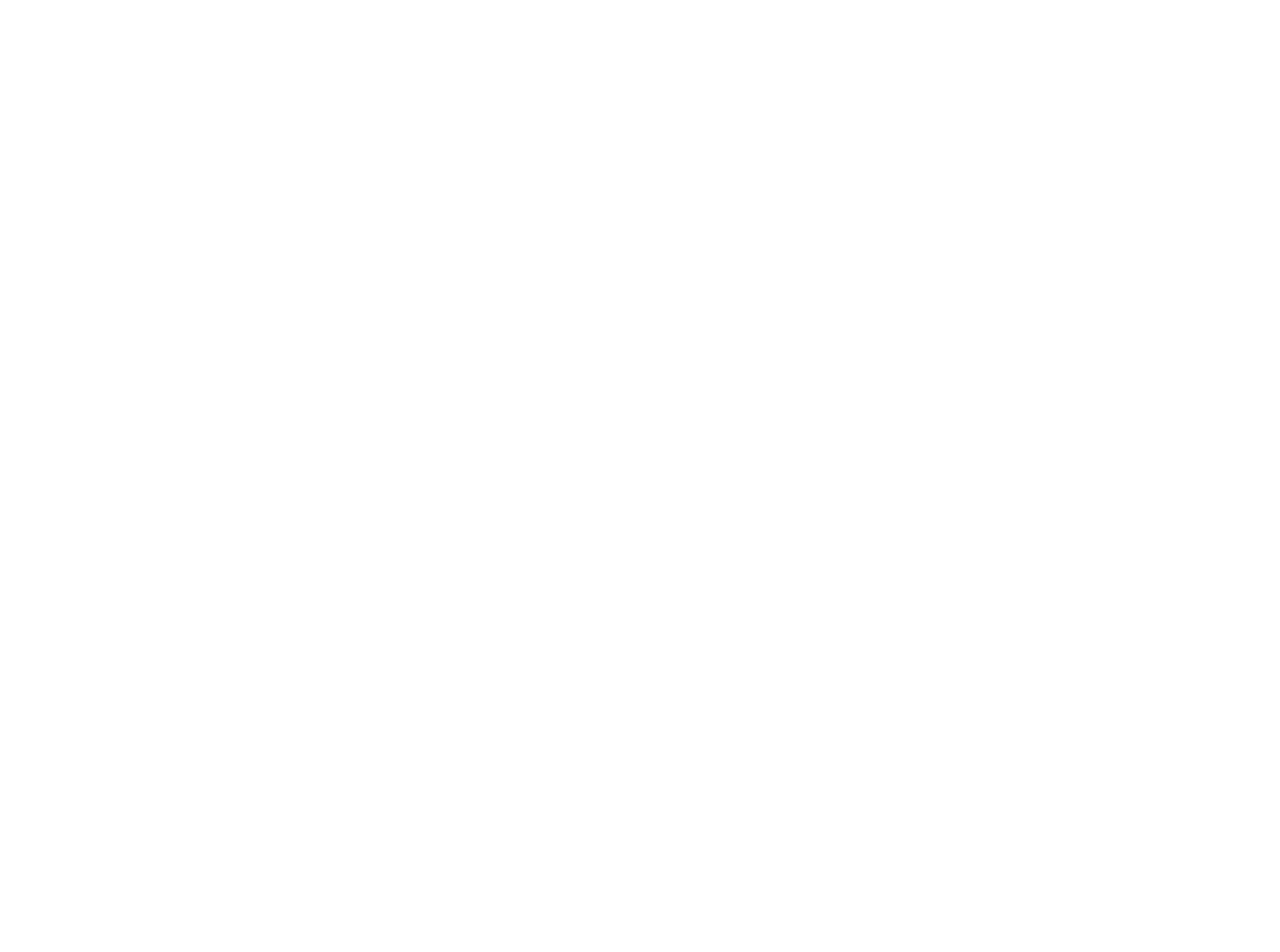
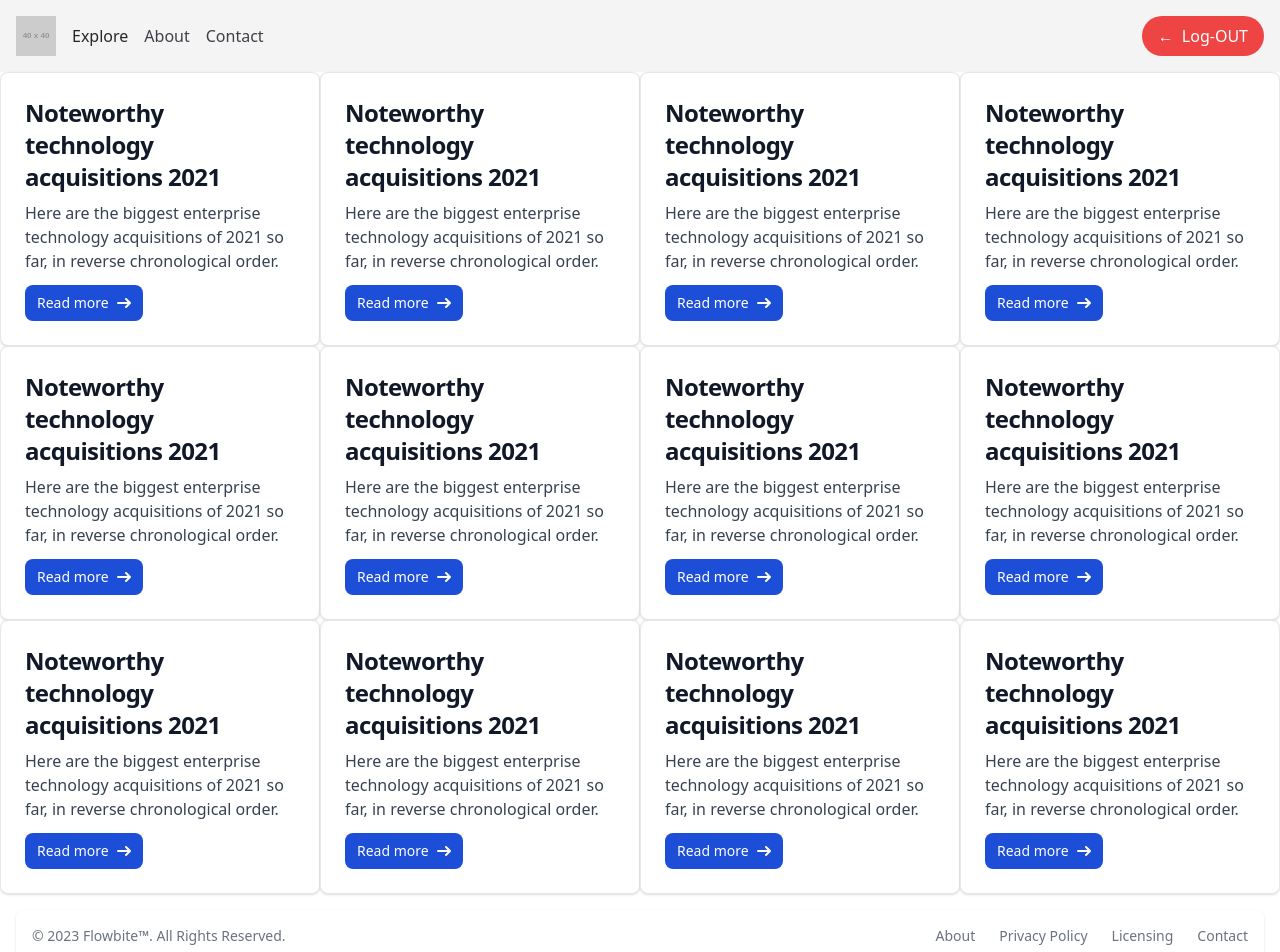
Before and after one commit to SurajSinghDevloper/lmsF, a React (Vite) app: page /landing in a window 1280 px wide. Before the commit this address had no page. Shown: the top 952 px of the page. Before the commit the page ends 800 px from the top, so only its background shows below. Built offline with nearby package versions, Linux system fonts and the light colour scheme.

Commit message:
working on landing page master

```diff
--- a/src/App.jsx
+++ b/src/App.jsx
@@ -1,6 +1,7 @@
 import AuthForm from "./components/AuthForm";
 import HomePage from "./pages/HomePage";
 import { BrowserRouter as Router, Routes, Route } from "react-router-dom";
+import MainLandingPage from "./pages/MainLandingPage";
 
 function App() {
   return (
@@ -8,6 +9,7 @@
       <Routes>
         <Route path="/" element={<HomePage />} />
         <Route path="/authentication" element={<AuthForm />} />
+        <Route path="/landing" element={<MainLandingPage />} />
       </Routes>
     </Router>
   );
--- /dev/null
+++ b/src/components/LandingPageCards.jsx
@@ -0,0 +1,40 @@
+import React from "react";
+
+const LandingPageCards = () => {
+  return (
+    <div className="max-w-sm p-6 bg-white border border-gray-200 rounded-lg shadow dark:bg-gray-800 dark:border-gray-700">
+      <a href="#">
+        <h5 className="mb-2 text-2xl font-bold tracking-tight text-gray-900 dark:text-white">
+          Noteworthy technology acquisitions 2021
+        </h5>
+      </a>
+      <p className="mb-3 font-normal text-gray-700 dark:text-gray-400">
+        Here are the biggest enterprise technology acquisitions of 2021 so far,
+        in reverse chronological order.
+      </p>
+      <a
+        href="#"
+        className="inline-flex items-center px-3 py-2 text-sm font-medium text-center text-white bg-blue-700 rounded-lg hover:bg-blue-800 focus:ring-4 focus:outline-none focus:ring-blue-300 dark:bg-blue-600 dark:hover:bg-blue-700 dark:focus:ring-blue-800"
+      >
+        Read more
+        <svg
+          className="rtl:rotate-180 w-3.5 h-3.5 ms-2"
+          aria-hidden="true"
+          xmlns="http://www.w3.org/2000/svg"
+          fill="none"
+          viewBox="0 0 14 10"
+        >
+          <path
+            stroke="currentColor"
+            stroke-linecap="round"
+            stroke-linejoin="round"
+            stroke-width="2"
+            d="M1 5h12m0 0L9 1m4 4L9 9"
+          />
+        </svg>
+      </a>
+    </div>
+  );
+};
+
+export default LandingPageCards;
--- /dev/null
+++ b/src/pages/MainLandingPage.jsx
@@ -0,0 +1,37 @@
+import React from "react";
+import PageNavbar from "./PageNavbar";
+import PagesFooter from "./PagesFooter";
+import LandingPageCards from "../components/LandingPageCards";
+
+const MainLandingPage = () => {
+  return (
+    <>
+      <PageNavbar />
+      <div className="flex ">
+        <div>
+          <LandingPageCards />
+          <LandingPageCards />
+          <LandingPageCards />
+        </div>
+        <div>
+          <LandingPageCards />
+          <LandingPageCards />
+          <LandingPageCards />
+        </div>
+        <div>
+          <LandingPageCards />
+          <LandingPageCards />
+          <LandingPageCards />
+        </div>
+        <div>
+          <LandingPageCards />
+          <LandingPageCards />
+          <LandingPageCards />
+        </div>
+      </div>
+      <PagesFooter />
+    </>
+  );
+};
+
+export default MainLandingPage;
--- /dev/null
+++ b/src/pages/PageNavbar.jsx
@@ -0,0 +1,28 @@
+const PageNavbar = () => {
+  return (
+    <nav className="bg-zinc-100 dark:bg-zinc-400 p-4 flex justify-between items-center">
+      <div className="flex items-center space-x-4">
+        <img
+          src="https://placehold.co/40x40"
+          alt="logo"
+          className="w-10 h-10"
+        />
+        <a href="/" className="text-zinc-800 dark:text-zinc-300">
+          Explore
+        </a>
+        <a href="/" className="text-zinc-700 dark:text-zinc-300">
+          About
+        </a>
+        <a href="/" className="text-zinc-700 dark:text-zinc-300">
+          Contact
+        </a>
+      </div>
+      <button className="bg-red-500 text-white px-4 py-2 rounded-full flex items-center space-x-2">
+        <span>&larr;</span>
+        <span>Log-OUT</span>
+      </button>
+    </nav>
+  );
+};
+
+export default PageNavbar;
--- /dev/null
+++ b/src/pages/PagesFooter.jsx
@@ -0,0 +1,41 @@
+import React from "react";
+
+const PagesFooter = () => {
+  return (
+    <footer className="bg-white rounded-lg shadow m-4 dark:bg-gray-800">
+      <div className="w-full mx-auto max-w-screen-xl p-4 md:flex md:items-center md:justify-between">
+        <span className="text-sm text-gray-500 sm:text-center dark:text-gray-400">
+          © 2023{" "}
+          <a href="https://flowbite.com/" className="hover:underline">
+            Flowbite™
+          </a>
+          . All Rights Reserved.
+        </span>
+        <ul className="flex flex-wrap items-center mt-3 text-sm font-medium text-gray-500 dark:text-gray-400 sm:mt-0">
+          <li>
+            <a href="/" className="hover:underline me-4 md:me-6">
+              About
+            </a>
+          </li>
+          <li>
+            <a href="/" className="hover:underline me-4 md:me-6">
+              Privacy Policy
+            </a>
+          </li>
+          <li>
+            <a href="/" className="hover:underline me-4 md:me-6">
+              Licensing
+            </a>
+          </li>
+          <li>
+            <a href="/" className="hover:underline">
+              Contact
+            </a>
+          </li>
+        </ul>
+      </div>
+    </footer>
+  );
+};
+
+export default PagesFooter;
```
Also changed, not shown: src/pages/LandingPages/AdminLanding.jsx (added).
